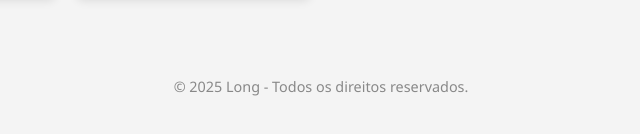
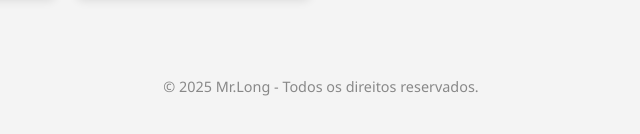
Before and after one commit to maykonlong/cursos_basicos_introducao, a plain HTML site: page index.html in a window 1280 px wide. Shown: the part 272-406 px from the top of the page, 319-959 px from the left. Drawn offline with Linux system fonts and the light colour scheme.

Commit message:
Update index.html

```diff
--- a/index.html
+++ b/index.html
@@ -91,7 +91,7 @@
   </div>
 
   <footer>
-    © 2025 Long - Todos os direitos reservados.
+    © 2025 Mr.Long - Todos os direitos reservados.
   </footer>
 
   <script>
```
